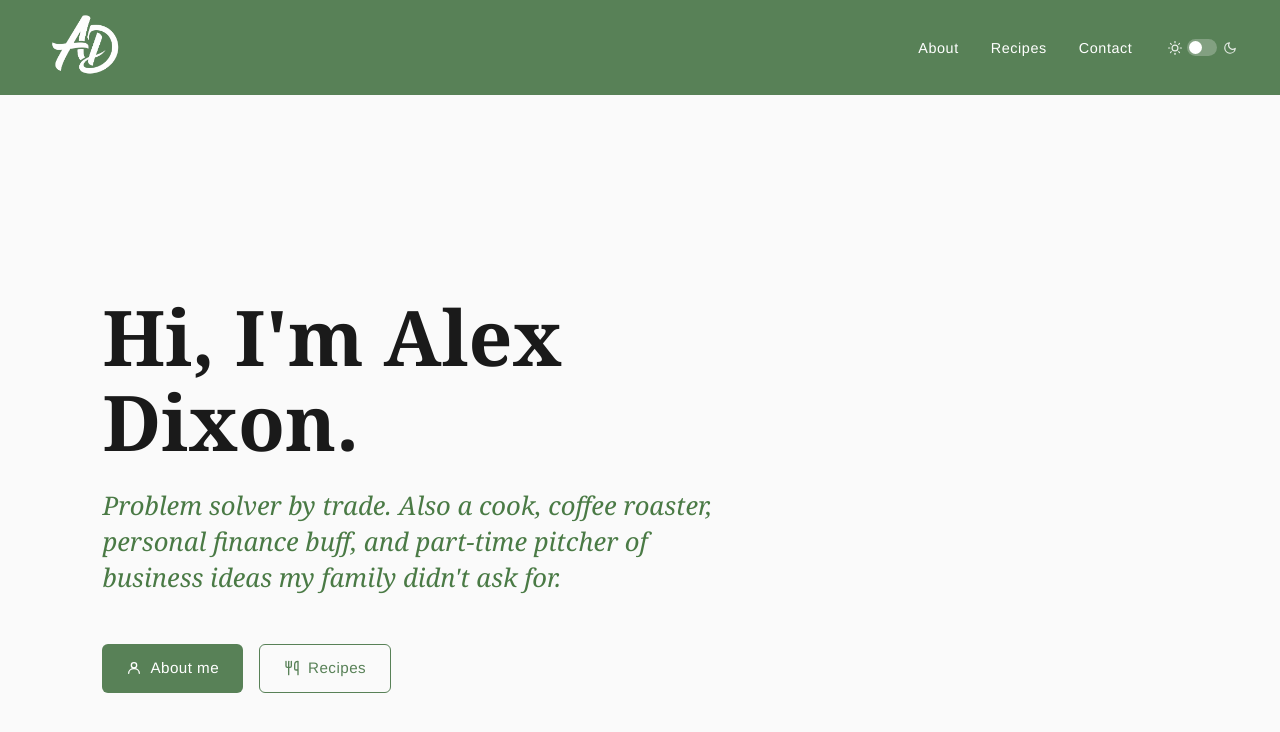
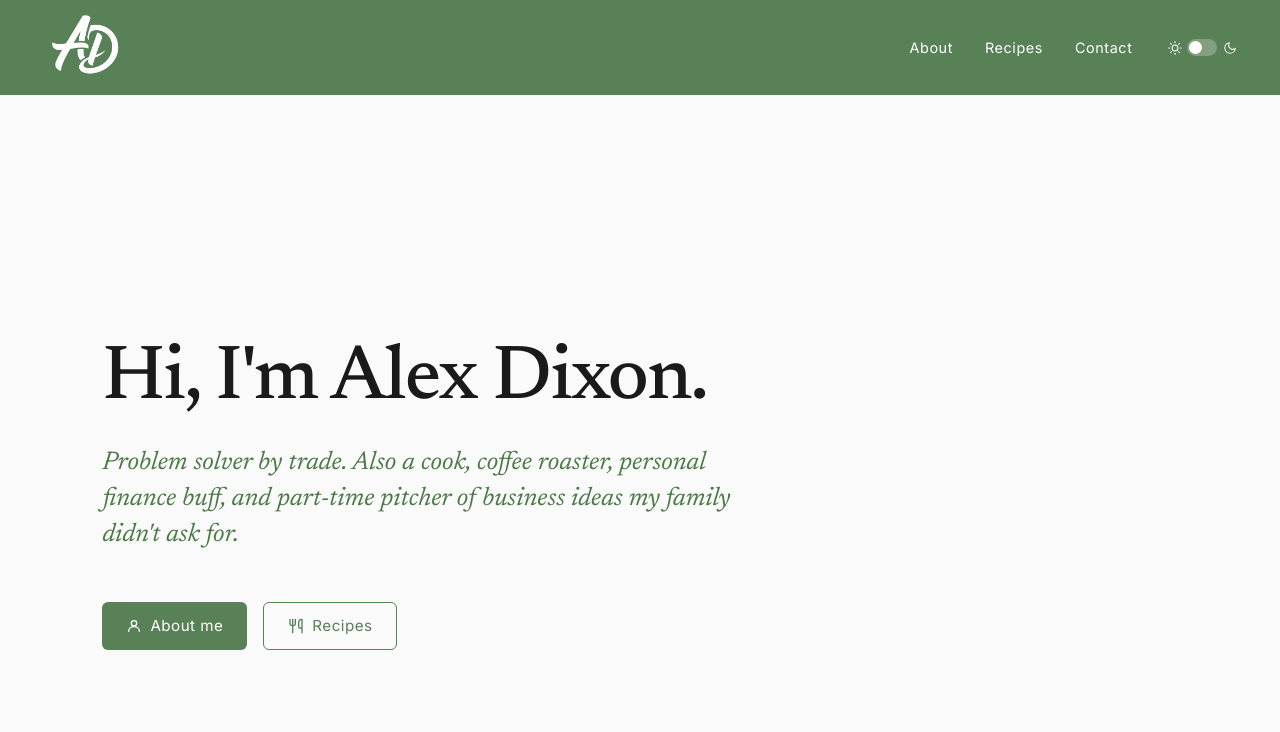
Before and after one commit to adixon304/adixon304.github.io, a Jekyll site: the page built from index.html, in a window 1280 px wide and 900 px high. Shown: the top 732 px of the window. Built offline with Jekyll 4.4.1, drawn with Linux system fonts in a browser that asks for light colours.

Commit message:
Add Newsreader + Inter typography
Newsreader (optical-size serif) for headings and prose, Inter for UI.
Georgia/Helvetica remain as fallbacks. Adds balanced heading wrapping
and font smoothing.

Co-Authored-By: Claude Fable 5 <noreply@anthropic.com>

```diff
--- a/_layouts/default.html
+++ b/_layouts/default.html
@@ -30,6 +30,9 @@
   <meta name="twitter:image" content="{{ og_image | prepend: site.url }}">
 
   <script>(function(){var t=localStorage.getItem('theme');if(t==='dark'||(!t&&window.matchMedia('(prefers-color-scheme: dark)').matches)){document.documentElement.setAttribute('data-theme','dark');}}());</script>
+  <link rel="preconnect" href="https://fonts.googleapis.com">
+  <link rel="preconnect" href="https://fonts.gstatic.com" crossorigin>
+  <link href="https://fonts.googleapis.com/css2?family=Inter:wght@400;500;600&family=Newsreader:ital,opsz,wght@0,6..72,400;0,6..72,500;0,6..72,600;1,6..72,400;1,6..72,500&display=swap" rel="stylesheet">
   <link rel="stylesheet" href="{{ '/css/style.css' | relative_url }}">
   <link rel="icon" type="image/png" href="{{ '/images/favicon.png' | relative_url }}">
   <link rel="apple-touch-icon" sizes="180x180" href="{{ '/images/favicon.png' | relative_url }}">
--- a/css/style.css
+++ b/css/style.css
@@ -14,8 +14,8 @@
   --card-shadow: 0 2px 8px rgba(88, 129, 87, 0.1);
   --nav-bg: #588157;
   --radius: 6px;
-  --font-serif: Georgia, serif;
-  --font-sans: Helvetica, Arial, sans-serif;
+  --font-serif: "Newsreader", Georgia, serif;
+  --font-sans: "Inter", Helvetica, Arial, sans-serif;
   --tag-cuisine-bg: #dbeafe;
   --tag-cuisine-fg: #1d4ed8;
   --tag-meal-bg: #dcfce7;
@@ -57,6 +57,19 @@ body {
   color: var(--text);
   line-height: 1.7;
   transition: background-color 0.2s ease, color 0.2s ease;
+  -webkit-font-smoothing: antialiased;
+}
+
+h1,
+h2,
+h3 {
+  font-weight: 600;
+  letter-spacing: -0.01em;
+  text-wrap: balance;
+}
+
+p {
+  text-wrap: pretty;
 }
 
 /* Nav */
@@ -120,6 +133,8 @@ nav a.nav-active {
 
 .hero h1 {
   font-size: clamp(2.8rem, 6vw, 5rem);
+  font-weight: 500;
+  letter-spacing: -0.02em;
   color: var(--text);
   margin-bottom: 1rem;
   line-height: 1.1;
@@ -127,7 +142,7 @@ nav a.nav-active {
 
 .hero .tagline {
   font-size: clamp(1.2rem, 2.2vw, 1.6rem);
-  font-weight: 300;
+  font-weight: 400;
   color: var(--accent-deep);
   font-style: italic;
   max-width: 640px;
```
